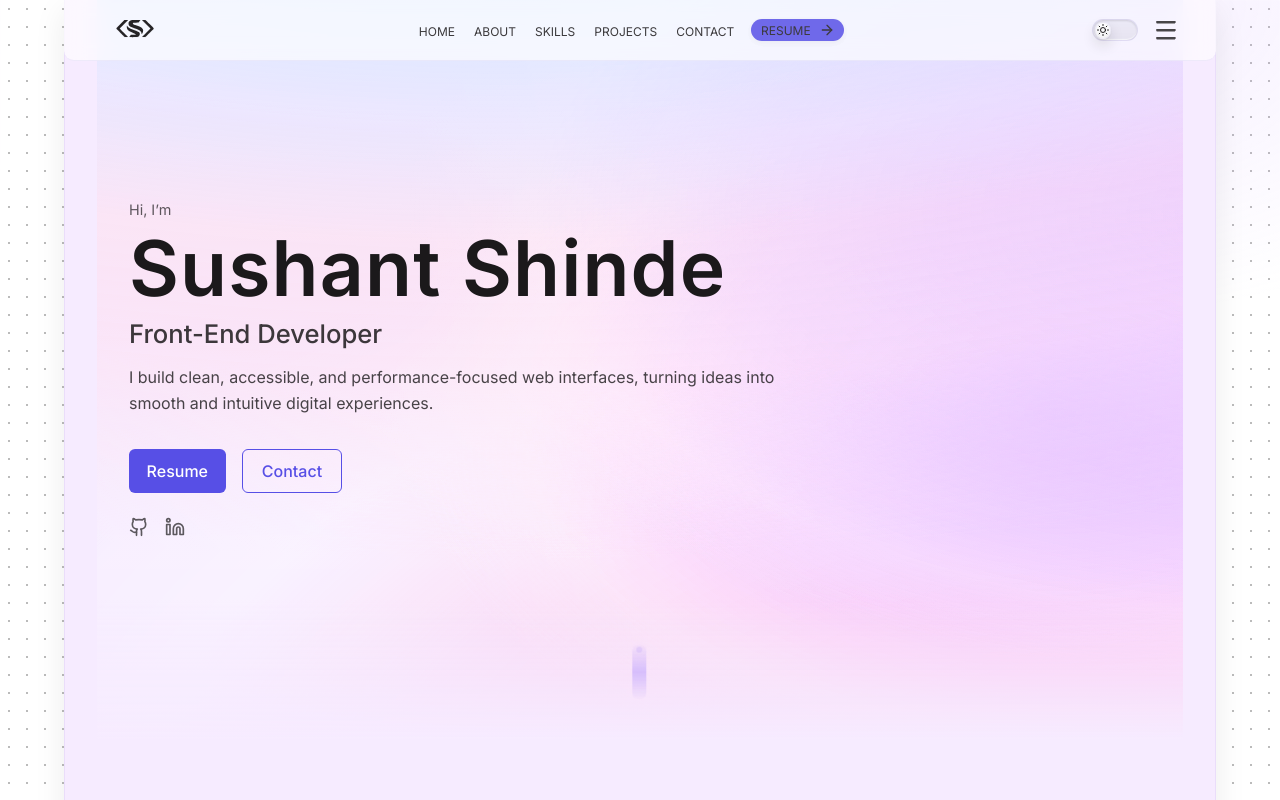
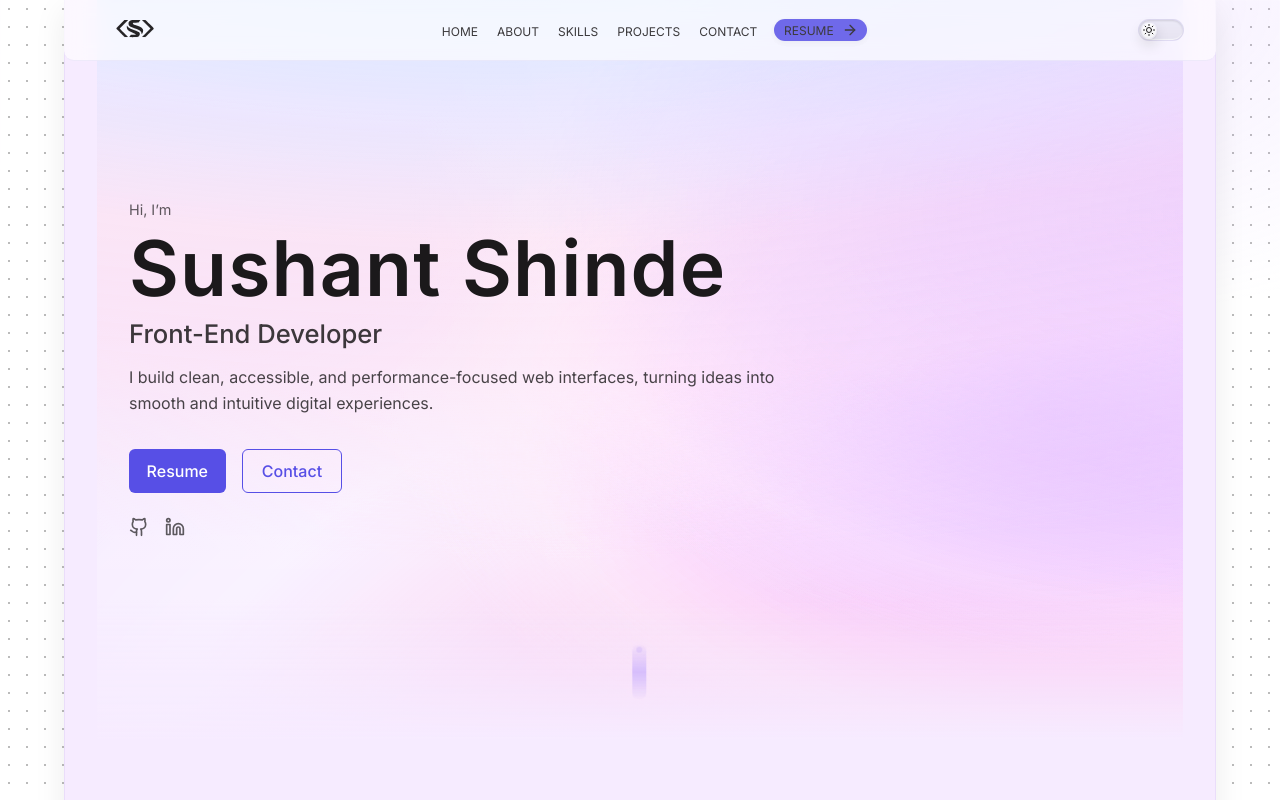
Before and after one commit to sushantshinde7/sushant-portfolio, a React (Vite) app: page / in a window 1280 px wide. Shown: the top 800 px of the page. Built offline with nearby package versions, Linux system fonts and the light colour scheme.

Commit message:
Add safe-area support (iOS notch, rounded screens)

```diff
--- a/src/styles/Navbar.css
+++ b/src/styles/Navbar.css
@@ -5,9 +5,13 @@
 .navbar {
   position: fixed;
   top: 0;
-  left: 5vw;
-  width: 90vw;
+  left: calc(5vw + env(safe-area-inset-left));
+  width: calc(
+    90vw - env(safe-area-inset-left) - env(safe-area-inset-right)
+  );
+
   z-index: 1000;
+  padding-top: env(safe-area-inset-top);
   background: rgba(255, 255, 255, 0.42);
   border-bottom: 1px solid var(--border);
   border-radius: 0 0 10px 10px;
@@ -259,37 +263,41 @@ body:has([data-low-contrast]) .navbar {
 /* =========================================================
    HAMBURGER
    ========================================================= */
+/* =========================================================
+   HAMBURGER (button reset + touch target)
+   ========================================================= */
 .hamburger {
+  /* layout */
   display: none;
   flex-direction: column;
   gap: 5px;
-  cursor: pointer;
+  align-items: center;
+  justify-content: center;
+
+  /* touch target */
+  min-width: 36px;
+  min-height: 36px;
   margin-right: 6px;
 
-  min-width: 36px;
-  min-height: 36px;
-  display: flex;
-  align-items: center;
-  justify-content: center;
-}
-.hamburger.active {
-  transform: translateX(1px);
-}
-/* Button reset — hamburger only */
-.hamburger {
+  /* button reset */
   appearance: none;
   -webkit-appearance: none;
   background: transparent;
   border: none;
   padding: 0;
-  margin: 0;
   font: inherit;
   color: inherit;
   line-height: 1;
+  cursor: pointer;
 
-  /* Mobile tap */
+  /* mobile tap polish */
   -webkit-tap-highlight-color: transparent;
 }
+
+.hamburger.active {
+  transform: translateX(1px);
+}
+
 
 .hamburger.active .bar {
   opacity: 1;
@@ -367,8 +375,9 @@ body:has([data-low-contrast]) .navbar {
     position: absolute;
     top: calc(100% + 6px);
     right: 0;
-    width: clamp(160px, 70vw, 190px);
-    padding: 0;
+    width: clamp(160px, 70vw, 180px);
+    padding-bottom: calc(0.05rem + env(safe-area-inset-bottom));
+    padding-top: calc(0.05rem + env(safe-area-inset-top));
     gap: 0;
     background: var(--surface-1);
     border: 1px solid var(--border);
```
